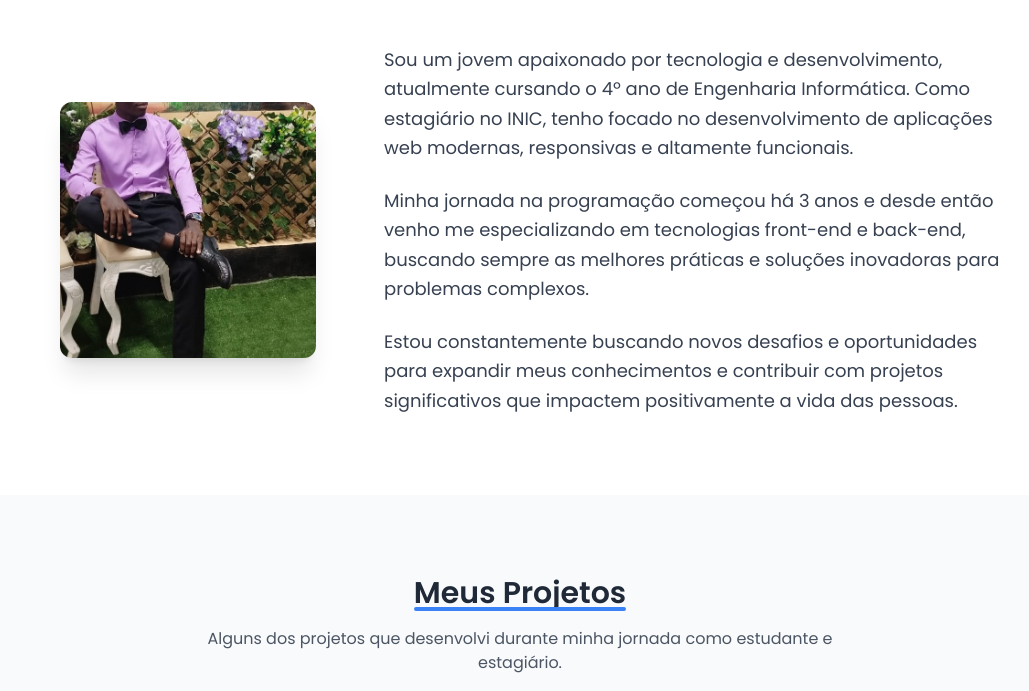
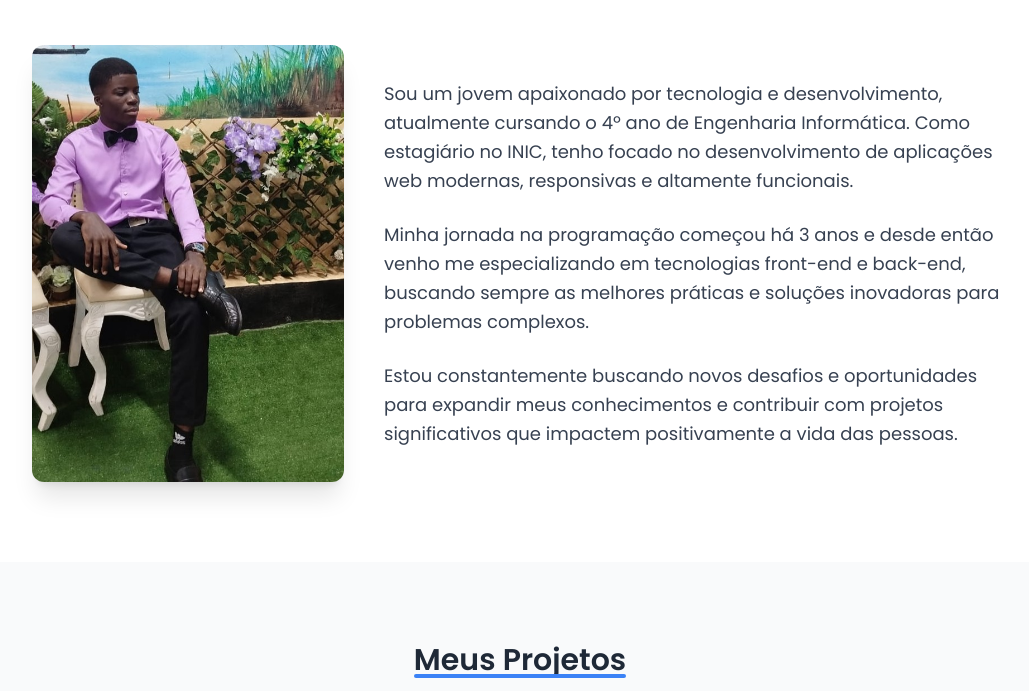
Before and after one commit to lablack123/Protifolio, a plain HTML site: page index.html in a window 1280 px wide. Shown: the part 709-1400 px from the top of the page, without its empty margins (120-1149 px from the left). Drawn offline with nearby package versions, Linux system fonts and the light colour scheme.

Commit message:
initial commit3

```diff
--- a/index.html
+++ b/index.html
@@ -107,7 +107,7 @@
       </div>
       <div class="flex flex-col md:flex-row items-center gap-10 animate__animated animate__fadeInUp">
         <div class="md:w-1/3 flex justify-center">
-          <div class="w-64 h-64 rounded-xl overflow-hidden shadow-xl">
+          <div class="w-200 h-100 rounded-xl overflow-hidden shadow-xl">
             <img src="fgtt.jpg" alt="Adelson Da Costa" class="w-full h-full object-cover">
           </div>
         </div>
```
